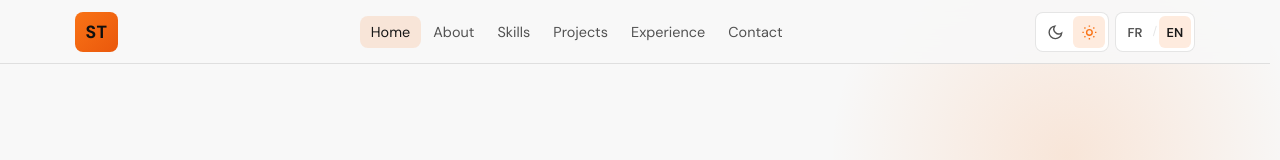
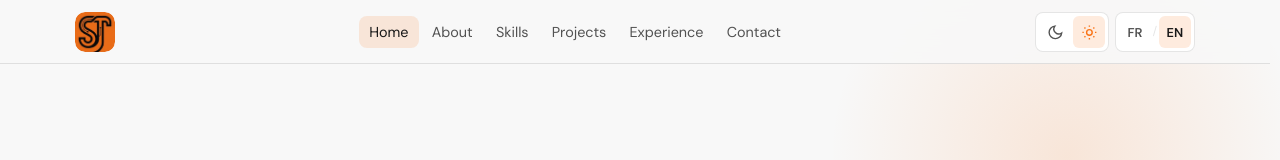
Before and after one commit to sohaibtemsa/sohaibtemsa, a plain HTML site: page index.html in a window 1280 px wide. Shown: the top 160 px of the page. Drawn offline with Linux system fonts and the light colour scheme.

Commit message:
add logo

```diff
--- a/css/portfolio.css
+++ b/css/portfolio.css
@@ -259,20 +259,28 @@ a:hover {
 }
 
 .logo {
-  font-weight: 700;
-  font-size: 1.1rem;
-  letter-spacing: 0.04em;
-  color: var(--on-accent);
+  display: inline-flex;
+  align-items: center;
+  justify-content: center;
+  flex-shrink: 0;
   text-decoration: none;
-  padding: 0.35rem 0.65rem;
-  background: linear-gradient(135deg, var(--accent) 0%, var(--accent-dark) 100%);
-  border: none;
-  border-radius: 8px;
+  border-radius: 10px;
+  overflow: hidden;
+  line-height: 0;
+  transition: transform 0.2s, box-shadow 0.2s;
+}
+
+.logo img {
+  width: 2.5rem;
+  height: 2.5rem;
+  object-fit: cover;
+  border-radius: 10px;
 }
 
 .logo:hover {
-  filter: brightness(1.08);
   text-decoration: none;
+  transform: scale(1.05);
+  box-shadow: 0 0 16px var(--accent-glow);
 }
 
 .nav-links {
--- a/index.html
+++ b/index.html
@@ -17,6 +17,8 @@
   <meta name="description" content="Portfolio de TEMSAMANI Sohaib — Ingénieur IA, Computer Vision. ENSA, expériences Marwa, OCP, Mentis.">
   <meta name="theme-color" content="#0a0a0a" id="meta-theme-color">
   <title>Sohaib Temsamani | Ingénieur IA</title>
+  <link rel="icon" href="images/logo.png" type="image/png">
+  <link rel="apple-touch-icon" href="images/logo.png">
   <link rel="preconnect" href="https://fonts.googleapis.com">
   <link rel="preconnect" href="https://fonts.gstatic.com" crossorigin>
   <link href="https://fonts.googleapis.com/css2?family=DM+Sans:ital,opsz,wght@0,9..40,400;0,9..40,500;0,9..40,600;0,9..40,700&display=swap" rel="stylesheet">
@@ -27,7 +29,9 @@
 
   <header class="site-header">
     <nav class="nav container" data-i18n-aria="aria.nav">
-      <a class="logo" href="#home" data-i18n-aria="aria.home">ST</a>
+      <a class="logo" href="#home" data-i18n-aria="aria.home">
+        <img src="images/logo.png" alt="ST" width="40" height="40">
+      </a>
 
       <ul class="nav-links" id="nav-menu">
         <li><a href="#home" data-i18n="nav.home">Accueil</a></li>
```
Also changed, not shown: images/logo.png (added).
